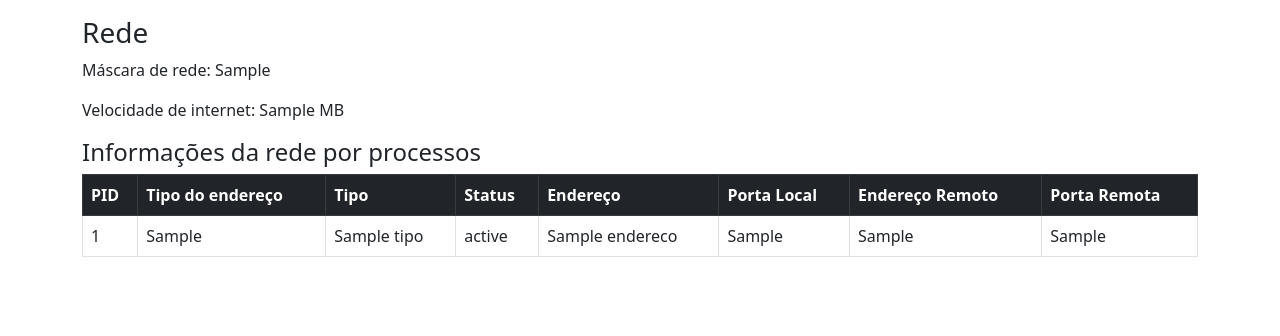
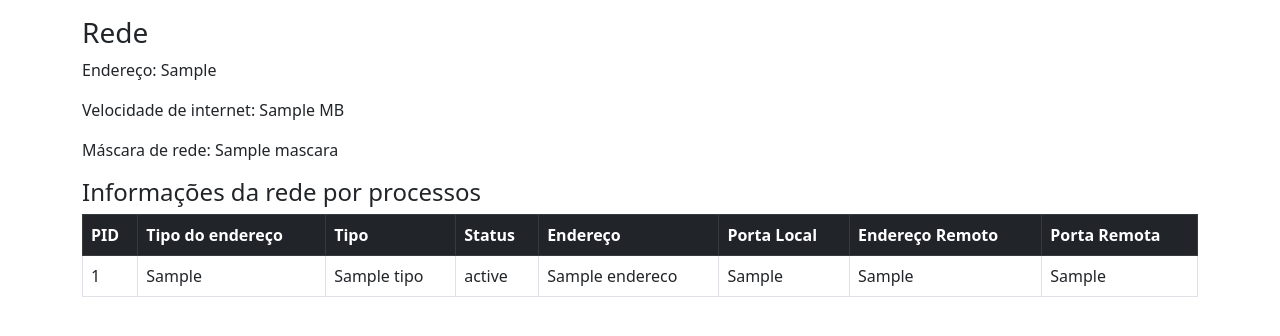
Before and after one commit to Cunhaaa332/ProjetoDeBlocoPython, a Django app: template gerenciador_de_tarefas/templates/rede.html in a window 1280 px wide. Shown: the part 127-463 px from the top of the page. Run offline with Django 3.2, Linux system fonts and the light colour scheme; the template is opened without the code that fills it: most values are stand-ins (such as "Sample title", 1, 10 or a date in 2020).

Commit message:
Add máscara de rede

```diff
--- a/gerenciador_de_tarefas/templates/rede.html
+++ b/gerenciador_de_tarefas/templates/rede.html
@@ -4,8 +4,9 @@
 </div>
 
 <div>
-  <p>Máscara de rede: {{ interface_net }}</p>
+  <p>Endereço: {{ interface_net }}</p>
   <p>Velocidade de internet: {{ internet_vel }} MB</p>
+  <p>Máscara de rede: {{ mascara }}</p>
 </div>
 
 <h4>Informações da rede por processos</h4>
```
Also changed, not shown: gerenciador_de_tarefas/views.py (+3 -9 lines), db.sqlite3.
